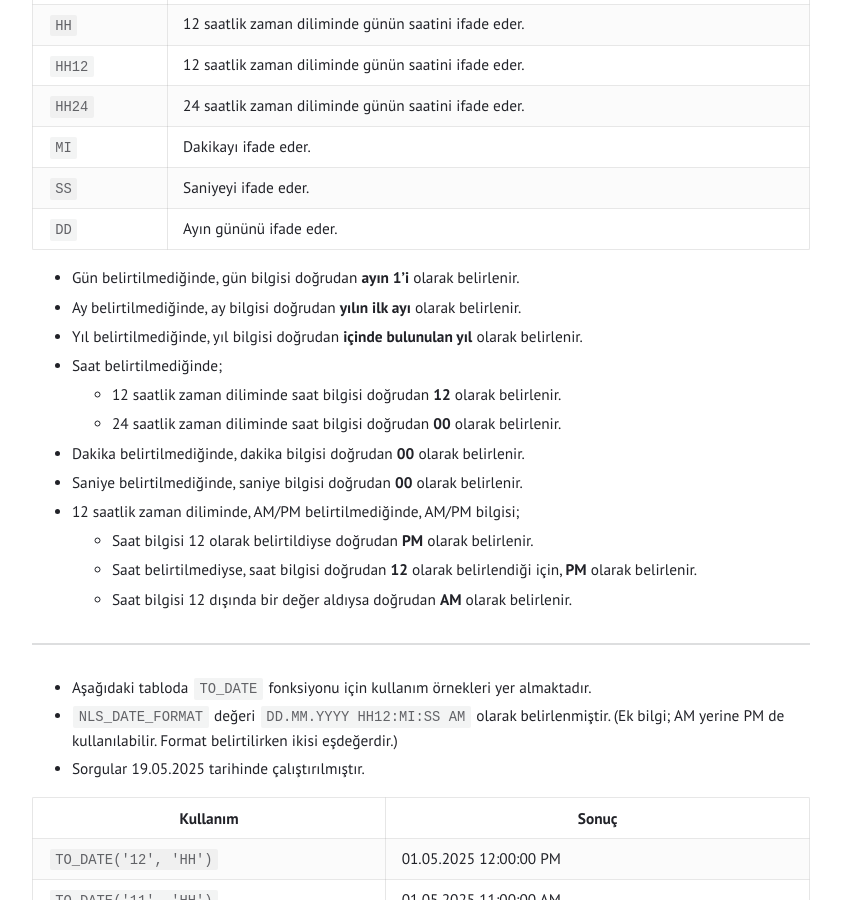
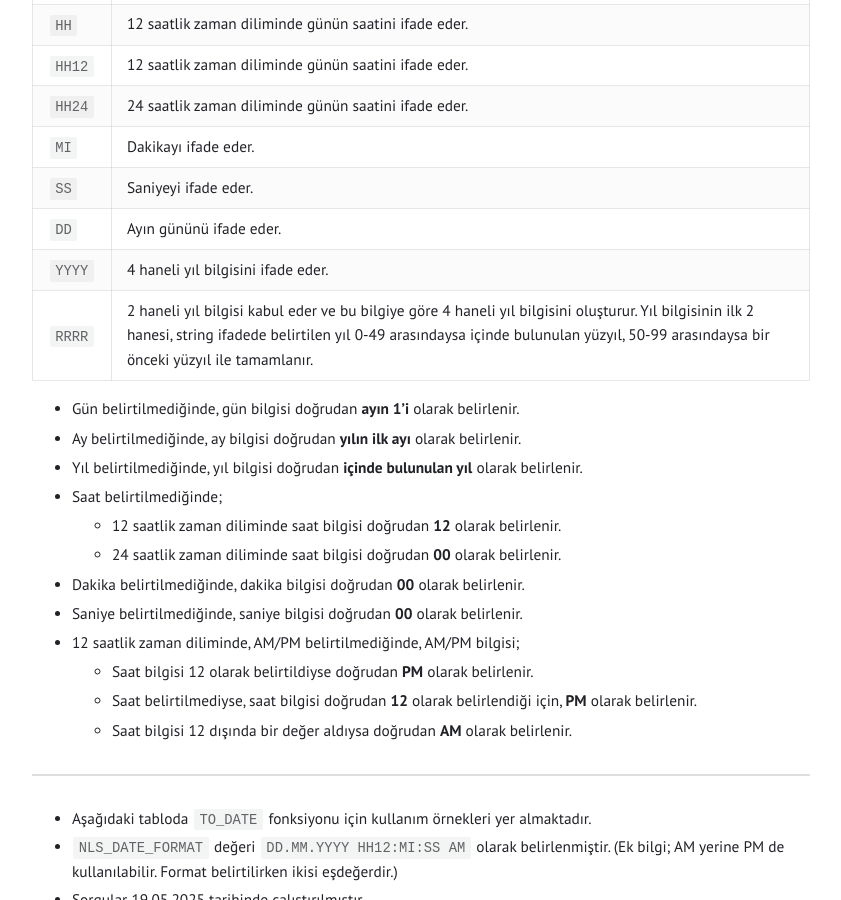
Before and after one commit to tunahanoguz/tunahanoguz.github.io, a Jekyll site: the page built from _posts/2025-05-19-oracle-TO_DATE-fonksiyonu.md, in a window 1280 px wide and 900 px high, scrolled down 704 px. Shown: the whole window, without its empty margins (219-1060 px from the left). Built offline with Jekyll 4.4.1, drawn with Linux system fonts in a browser that asks for light colours.

Commit message:
Update 2025-05-19-oracle-TO_DATE-fonksiyonu.md

```diff
--- a/_posts/2025-05-19-oracle-TO_DATE-fonksiyonu.md
+++ b/_posts/2025-05-19-oracle-TO_DATE-fonksiyonu.md
@@ -26,9 +26,11 @@ Aşağıdaki tabloda `format` isim parametrenin alabileceği değerler ve onlar
 | `HH`             | 12 saatlik zaman diliminde günün saatini ifade eder. |
 | `HH12`           | 12 saatlik zaman diliminde günün saatini ifade eder. |
 | `HH24`           | 24 saatlik zaman diliminde günün saatini ifade eder. |
-| `MI`             | Dakikayı ifade eder. |
-| `SS`             | Saniyeyi ifade eder. |
-| `DD`             | Ayın gününü ifade eder. |
+| `MI`             | Dakikayı ifade eder.                                 |
+| `SS`             | Saniyeyi ifade eder.                                 |
+| `DD`             | Ayın gününü ifade eder.                              |
+| `YYYY`           | 4 haneli yıl bilgisini ifade eder.                   |
+| `RRRR`           | 2 haneli yıl bilgisi kabul eder ve bu bilgiye göre 4 haneli yıl bilgisini oluşturur. Yıl bilgisinin ilk 2 hanesi, string ifadede belirtilen yıl 0-49 arasındaysa içinde bulunulan yüzyıl, 50-99 arasındaysa bir önceki yüzyıl ile tamamlanır.     |
 
 - Gün belirtilmediğinde, gün bilgisi doğrudan **ayın 1'i** olarak belirlenir.
 - Ay belirtilmediğinde, ay bilgisi doğrudan **yılın ilk ayı** olarak belirlenir.
```
